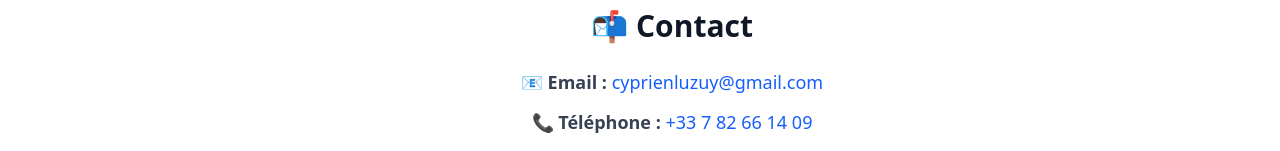
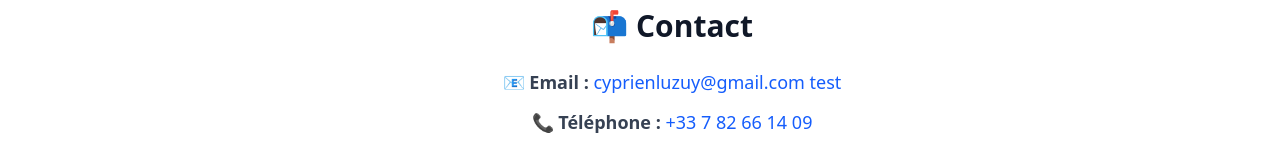
Before and after one commit to Cyprien023/Portfolio-cyp, a React (Vite) app: page / in a window 1280 px wide. Shown: the part 1020-1171 px from the top of the page. Built offline with nearby package versions, Linux system fonts and the light colour scheme; a web font is replaced by a local one.

Commit message:
test branch

```diff
--- a/src/components/Contact.tsx
+++ b/src/components/Contact.tsx
@@ -17,7 +17,7 @@ const Contact: React.FC = () => {
                 <p>
                     📧 <strong>Email : </strong>
                     <a href="mailto:cyprienluzuy@gmail.com" className="text-blue-600 hover:underline">
-                        cyprienluzuy@gmail.com
+                        cyprienluzuy@gmail.com test
                     </a>
                 </p>
                 <p>
```
